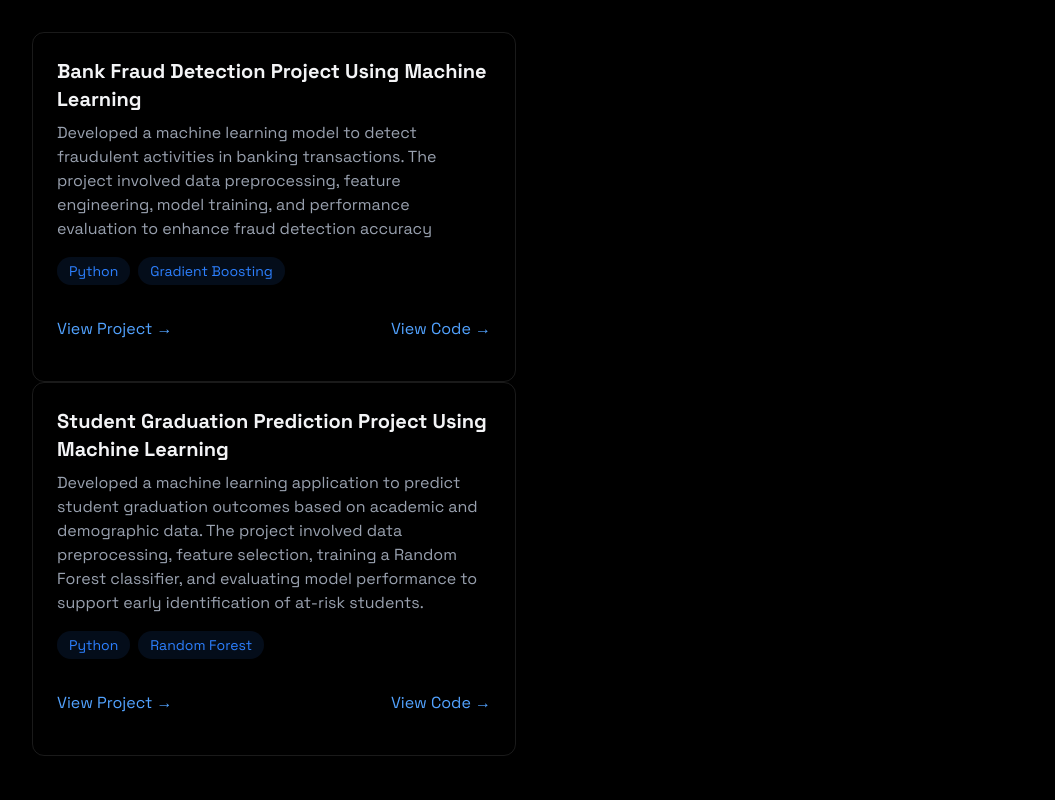
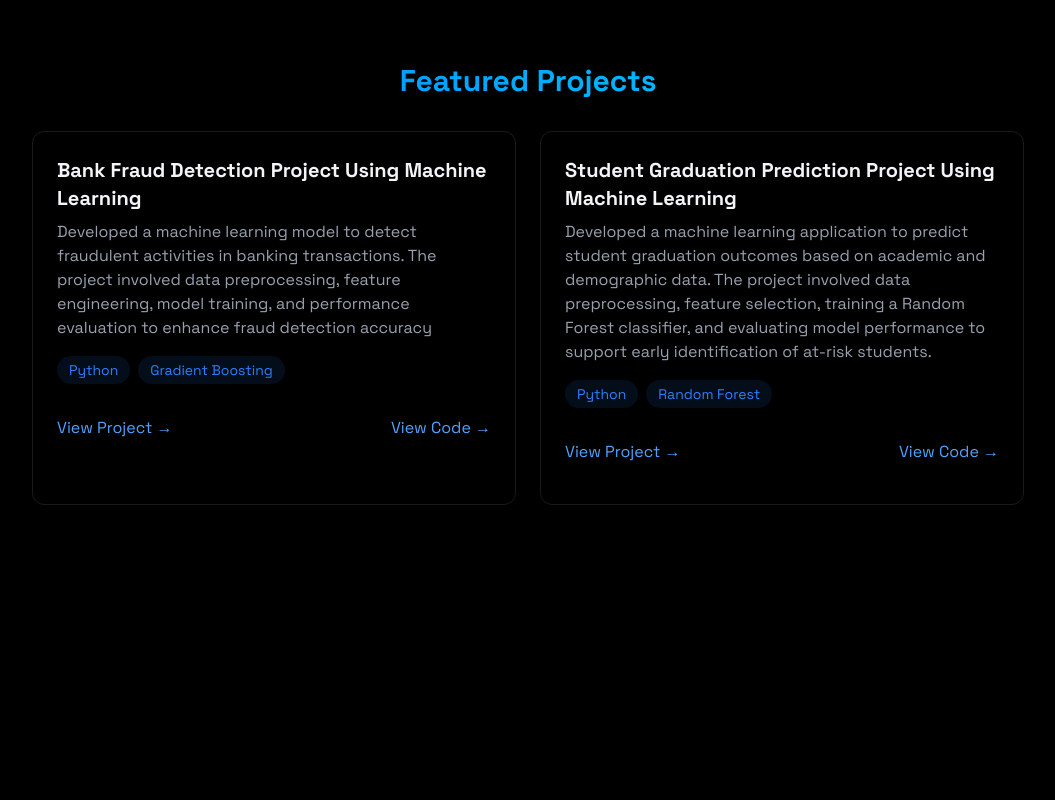
Before and after one commit to agungdhrs/agungdhr-portofolio, a React (Vite) app: page / in a window 1280 px wide. Shown: the part 1860-2660 px from the top of the page, without its empty margins (112-1167 px from the left). Built offline with nearby package versions, Linux system fonts and the light colour scheme.

Commit message:
add project

```diff
--- a/src/components/sections/Projects.jsx
+++ b/src/components/sections/Projects.jsx
@@ -29,7 +29,6 @@ export const Projects = () => {
                   </span>
                 ))}
               </div>
-
               <div className="flex justify-between items-center">
                 <a
                   href="https://web-production-e2c49.up.railway.app/"
@@ -43,25 +42,36 @@ export const Projects = () => {
                 </a>
               </div>
             </div>
-          </div>
-          <div className="grid grid-cols-1 md:grid-cols-2 gap-6">
-            <div className="p-6 rounded-xl border border-white/10 hover:-translate-y-1 hover:border-blue-500/30 hover:shadow-[0_2px_8px_rgba(59,130,246,0.2)] transition">
+            <div
+              className="
+              glass p-6 rounded-xl border border-white/10
+              hover:-translate-y-1 hover:border-blue-500/30
+              hover:shadow-[0_4px_20px_rgba(59,130,246,0.1)]
+              transition-all
+            "
+            >
               <h3 className="text-xl font-bold mb-2">Student Graduation Prediction Project Using Machine Learning</h3>
               <p className="text-gray-400 mb-4">
-              Developed a machine learning application to predict student graduation outcomes based on academic and demographic data. The project involved data preprocessing, feature selection, training a Random Forest classifier, and evaluating model performance to support early identification of at-risk students.</p>
+                Developed a machine learning application to predict student graduation outcomes based on academic and demographic data. The project involved data preprocessing, feature selection, training a Random Forest classifier, and evaluating model performance to support early identification of at-risk students.
+              </p>
               <div className="flex flex-wrap gap-2 mb-4">
-                {["Python", "Random Forest"].map((tech, key) => (
-                  <span
-                    key={key}
-                    className="bg-blue-500/10 text-blue-500 py-1 px-3 rounded-full text-sm hover:bg-blue-500/20
-                                    hover:shadow-[0_2px_8px_rgba(59,130,246,0.1)] transition-all
+                {["Python", "Random Forest"].map(
+                  (tech) => (
+                    <span
+                      key={tech}
+                      className="
+                      bg-blue-500/10 text-blue-500 py-1 px-3
+                      rounded-full text-sm
+                      transition
+                      hover:bg-blue-500/20 hover:-translate-y-0.5
+                      hover:shadow-[0_2px_8px_rgba(59,130,246,0.2)]
                     "
-                  >
-                    {tech}
-                  </span>
-                ))}
+                    >
+                      {tech}
+                    </span>
+                  )
+                )}
               </div>
-
               <div className="flex justify-between items-center">
                 <a
                   href="https://aplikasikinerjamahasiswa-zorufl5dmfvoeb7fmkcpwp.streamlit.app/"
```
